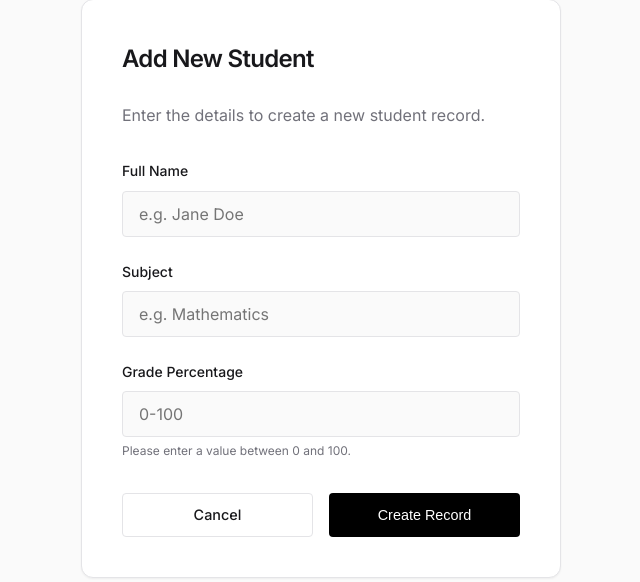
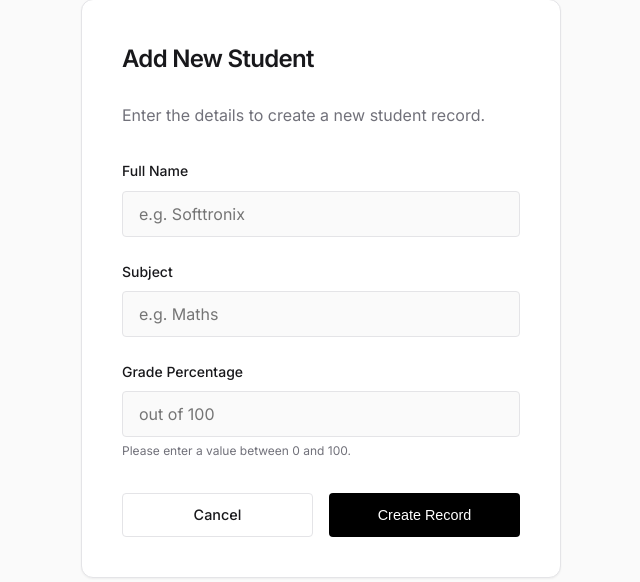
Before and after one commit to VanshUKnow/Student_Manager, a Flask app: page /add in a window 1280 px wide. Shown: the part 134-716 px from the top of the page, without its empty margins (319-959 px from the left). Run offline with Flask 3, Linux system fonts and the light colour scheme.

Commit message:
Update placeholders in edit.html form fields

```diff
--- a/templates/edit.html
+++ b/templates/edit.html
@@ -47,7 +47,7 @@
                             name="name"
                             value="{{ student.name if student else '' }}"
                             required
-                            placeholder="e.g. Jane Doe"
+                            placeholder="e.g. Softtronix"
                             class="form-input"
                         >
                     </div>
@@ -60,7 +60,7 @@
                             name="subject"
                             value="{{ student.subject if student else '' }}"
                             required
-                            placeholder="e.g. Mathematics"
+                            placeholder="e.g. Maths"
                             class="form-input"
                         >
                     </div>
@@ -76,7 +76,7 @@
                             min="0"
                             max="100"
                             step="0.1"
-                            placeholder="0-100"
+                            placeholder="out of 100"
                             class="form-input"
                         >
                         <small class="helper-text">Please enter a value between 0 and 100.</small>
```
